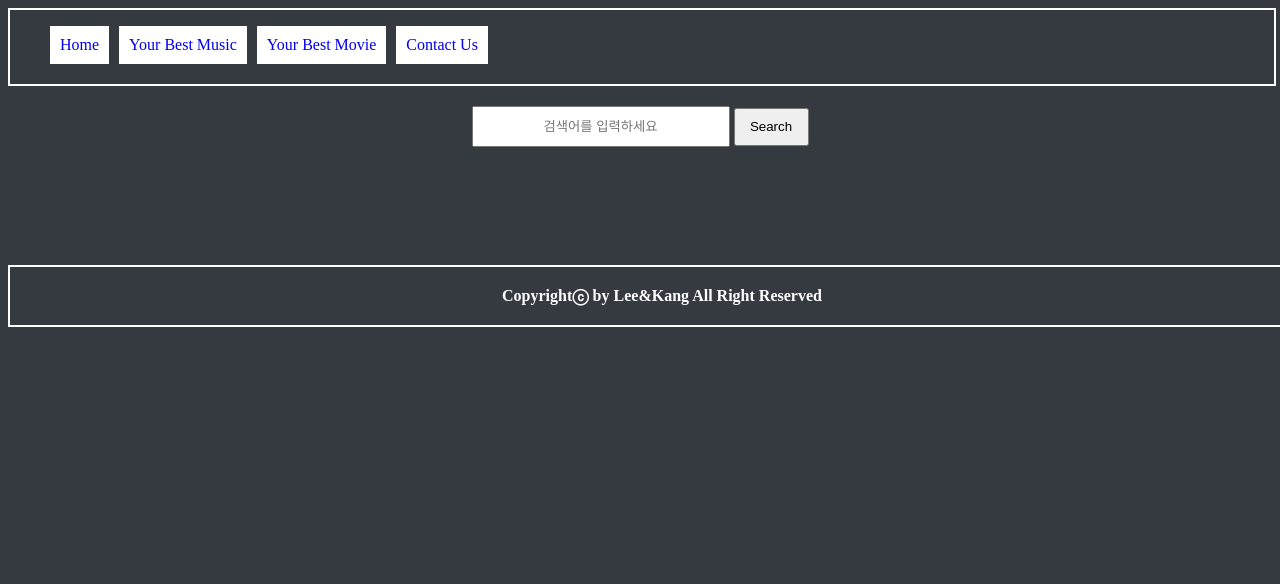
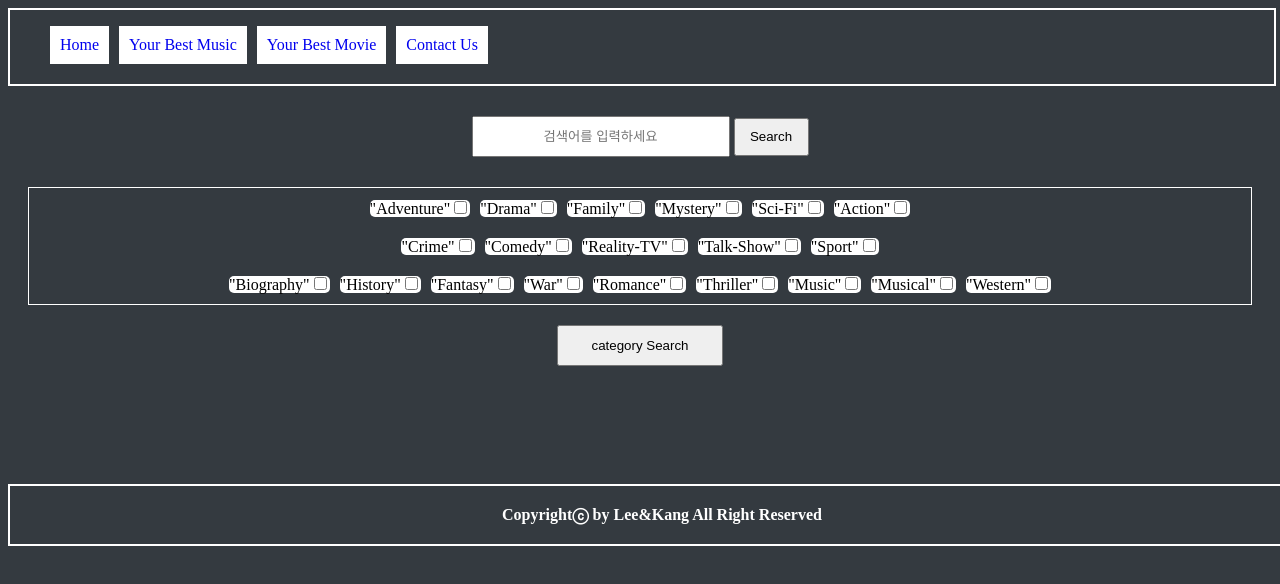
Before and after one commit to narugang/MusicMovies, a plain HTML site: page movie.html in a window 1280 px wide. Shown: the top 584 px of the page. Drawn offline with Linux system fonts and the light colour scheme; no server answers.

Commit message:
0521 01 movies kang commit;

```diff
--- a/movie.html
+++ b/movie.html
@@ -26,7 +26,7 @@
       </div>
     </header>
     <nav>
-      <div>
+      <div id="searchArea" style="margin: 30px;">
         <input
           type="text"
           id="searchKeyword"
@@ -34,9 +34,16 @@
         />
         <input type="button" id="search_btn" value="Search" />
       </div>
-      <div id="categoryArea">
-        <div></div>
-      </div>
+      <div
+        id="categoryArea"
+        style="border: 1px solid white; padding: 10px;"
+      ></div>
+      <button
+        id="categorySearch"
+        style="width: 166px; height: 41px; margin-top: 20px;"
+      >
+        category Search
+      </button>
     </nav>
     <section>
       <!-- <div id="testSec"></div> -->
@@ -50,6 +57,42 @@
   </body>
   <script type="text/javascript" src="./js/movies.js"></script>
   <script>
+    var cateL = [
+      "Adventure",
+      "Drama",
+      "Family",
+      "Mystery",
+      "Sci-Fi",
+      "Action",
+      "Crime",
+      "Comedy",
+      "Reality-TV",
+      "Talk-Show",
+      "Sport",
+      "Biography",
+      "History",
+      "Fantasy",
+      "War",
+      "Romance",
+      "Thriller",
+      "Music",
+      "Musical",
+      "Western",
+    ];
+
+    var cateA = document.getElementById("categoryArea");
+    var html = "";
+    for (var i in cateL) {
+      html += `<span style="background: white; margin: 5px;  border-radius: 5px;">`;
+      html += `"${cateL[i]}"`;
+      html += `<input type="checkbox"  id="${cateL[i]}" value="${cateL[i]}" />`;
+      html += `</span>`;
+      if (i == 5 || i == 10) {
+        html += "<br><br>";
+      }
+    }
+    cateA.innerHTML = html;
+
     var requestURL = "https://yts.mx/api/v2/list_movies.json?sort_by=rating";
     var request = new XMLHttpRequest();
 
@@ -77,13 +120,12 @@
 
     //카테고리 리스트
     function showMovies(jsonObj) {
-      var area = document.getElementById("categoryArea");
-      for (i = 0; i < jsonObj.data.movies.length; i++) {
-        for (j = 0; j < jsonObj.data.movies[i].genres.length; j++) {
-          console.log(jsonObj.data.movies[i].genres[j]);
-          area.textContent += jsonObj.data.movies[i].genres[j];
-        }
-      }
+      // var cateList = new Array();
+      // for (i = 0; i < jsonObj.data.movies.length; i++) {
+      //   for (j = 0; j < jsonObj.data.movies[i].genres.length; j++) {
+      //     cateList += jsonObj.data.movies[i].genres[j];
+      //   }
+      // }
 
       for (i = 0; i < jsonObj.data.movies.length; i++) {
         var element = document.createElement("div");
@@ -173,6 +215,7 @@
             win.document.body.appendChild(winBtn);
           }
         };
+
         summuryBtn.textContent = "줄거리 보기";
         summuryBtn.id = "sumBtn" + i;
         summuryBtn.className = "sumBtn";
```
